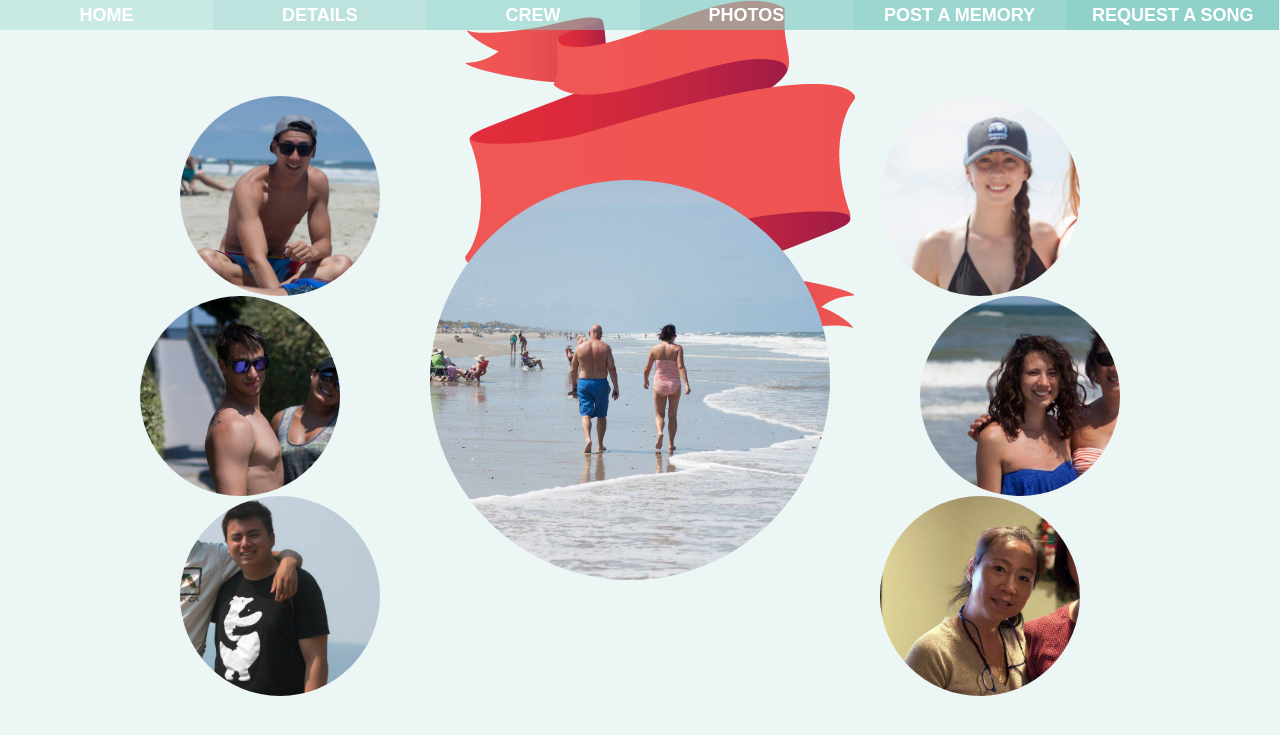
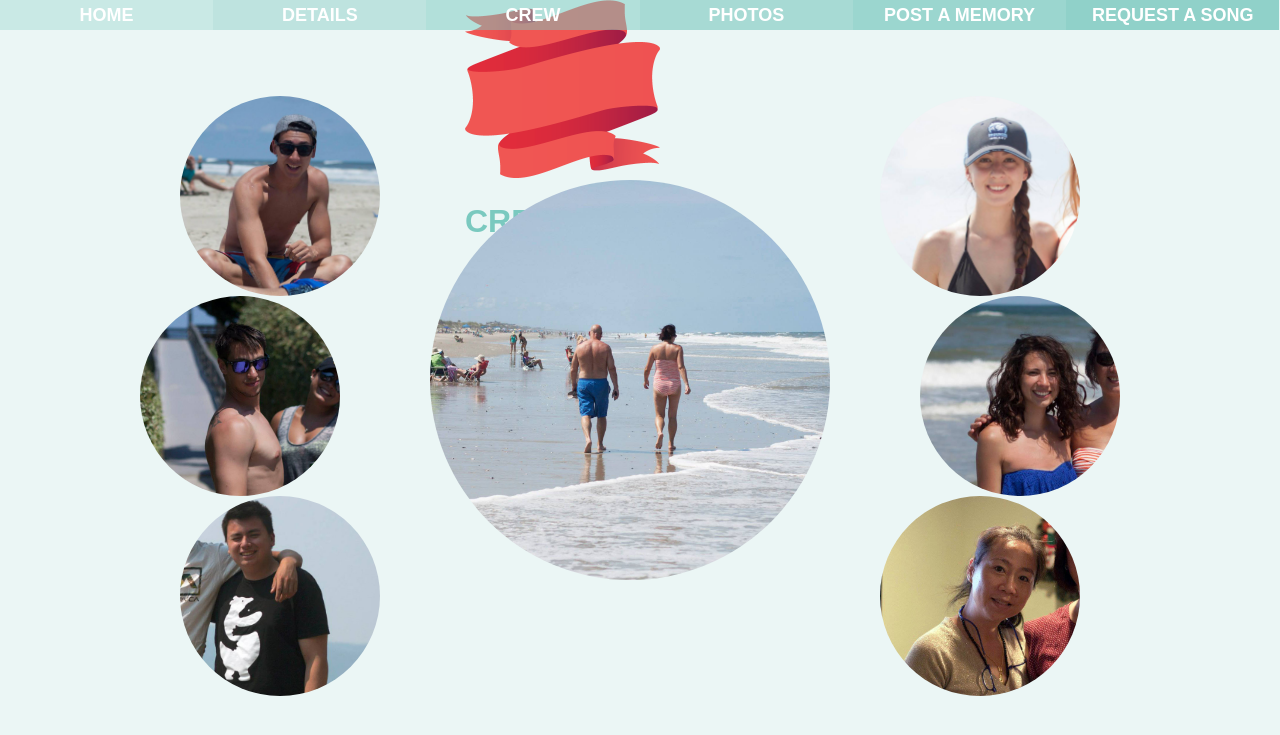
Before and after one commit to phyllisandjohn/phyllisandjohn.github.io, a Jekyll site: the page crew/index.html, which Jekyll copies as it is, in a window 1280 px wide. Shown: the top 735 px of the page. Built offline with Jekyll 4.4.1, drawn with Linux system fonts in a browser that asks for light colours.

Commit message:
Update index.html

```diff
--- a/crew/index.html
+++ b/crew/index.html
@@ -37,7 +37,7 @@
 		</div>
 	</div>
 <div class="ribbon">
-	<img src="/assets/ribbon.png" width: "100px">
+	<img src="/assets/ribbon.png" width="50%">
 	<h1>CREW</h1>
 </div>
 <div class="container">
```
